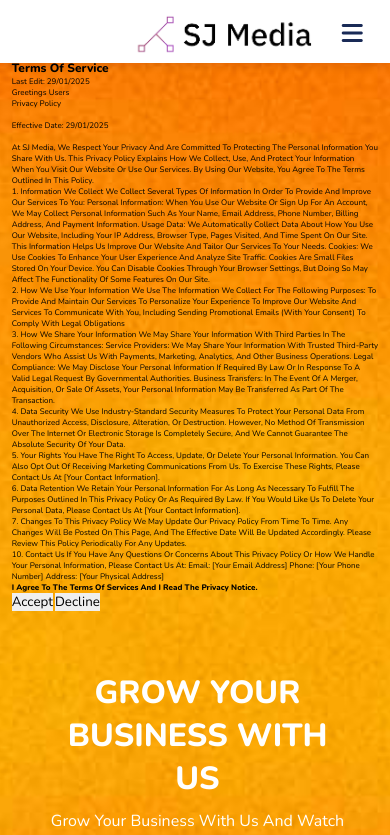
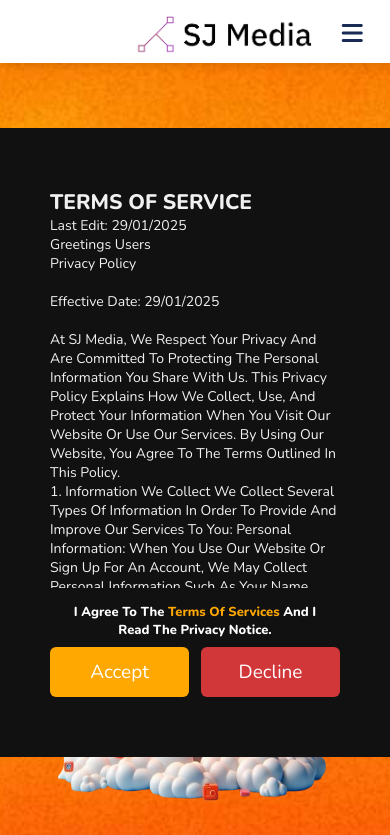
Before and after one commit to Sjuse/SJMedia, a plain HTML site: page index.html in a window 390 px wide. Shown: the top 835 px of the page. Drawn offline with nearby package versions, Linux system fonts and the light colour scheme.

Commit message:
Update style.css

```diff
--- a/style.css
+++ b/style.css
@@ -692,8 +692,174 @@ header .navbar a:hover{
 
 .footer .credit a{
     color:var(--orange);
+    font-family: "Montserrat", sans-serif;
+}
 
+
+/* privacy terms starts */
+
+.termsCondition{
+    margin: 0;
+    padding: 0;
+    min-height: 100vh;
+    display: flex;
+    position: fixed;
+    align-items: center;
+    justify-content: center;
 }
+
+.terms-box{
+    max-width: 460px;
+    background-color: #111;
+    color: #fff;
+    font-family: "Montserrat";
+    padding: 60px 30px;
+}
+
+.terms-text{
+    padding: 0 20px;
+    height: 400px;
+    overflow-y: auto;
+    font-size: 14px;
+    font-weight: 500;
+    color: #f1f1f1;
+}
+
+.terms-text h2{
+    text-transform: uppercase;
+}
+
+.terms-box h4{
+    margin-top: 15px;
+    font-size: 13px;
+    text-align: center;
+    padding: 0 40px;
+}
+
+.terms-box h4 span{
+    color: var(--yellow);
+}
+
+.buttons1{
+    display: flex;
+    padding: 0 20px;
+    justify-content: space-between;
+}
+
+.btn1{
+    display: inline-block;
+    margin-top: 1rem;
+    padding: .7rem 2.5rem;
+    border: 0;
+    background: none;
+    height: 50px;
+    width: calc(50% - 6px);
+    border-radius: 6px;
+    font-size: 19px;
+    font-weight: 500;
+    color: #fff;
+    transition: .3s linear;
+    cursor: pointer;
+}
+
+.red-btn{
+    background-color: #282828;
+}
+
+.red-btn:hover{
+    background-color: var(--yellow);
+}
+
+.gray-btn{
+    background-color: #282828;
+}
+
+.gray-btn:hover{
+    background-color: #d13639;
+}
+
+
+
+
+
+
+
+
+
+
+
+/* privacy terms ends  */
+
+
+
+
+
+
+
+
+
+
+
+
+
+
+.privacy-policy{
+    background-color: #f2f2f2;
+}
+
+.privacy-policy h1{
+    font-size: 3.3rem;
+}
+
+.privacy-content {
+    padding: 50px;
+    text-align: left;
+    max-width: 800px;
+    margin: auto;
+}
+
+.privacy-content h2 {
+    font-size: 3rem;
+    margin-top: 4rem;
+    color: #333;
+}
+
+.privacy-content p {
+    font-size: 1.5rem;
+    line-height: 1.6;
+    color: #666;
+}
+
+
+
+
+
+
+
+
+
+
+
+
+
+
+
+
+
+
+
+
+
+
+
+
+
+
+
+
+
+
+
 
 
 
@@ -707,6 +873,14 @@ header .navbar a:hover{
     html{
         font-size: 55%;
     }
+
+    .red-btn{
+        background-color: var(--yellow);
+    }
+
+    .gray-btn{
+        background-color: #d13639;
+    }
 }
 
 @media (max-width:991px){
@@ -716,6 +890,14 @@ header .navbar a:hover{
         padding-top: 7.5rem;
         padding-bottom: 3rem;
         min-height: 100vh;
+    }
+
+    .red-btn{
+        background-color: var(--yellow);
+    }
+
+    .gray-btn{
+        background-color: #d13639;
     }
 }
 
@@ -749,6 +931,14 @@ header .navbar a:hover{
         border: .1rem solid #444;
         animation: nav-links .5s linear backwards;
         animation-delay: calc(.2s * var(--i));
+    }
+
+    .red-btn{
+        background-color: var(--yellow);
+    }
+
+    .gray-btn{
+        background-color: #d13639;
     }
 
     @keyframes nav-links{
```
